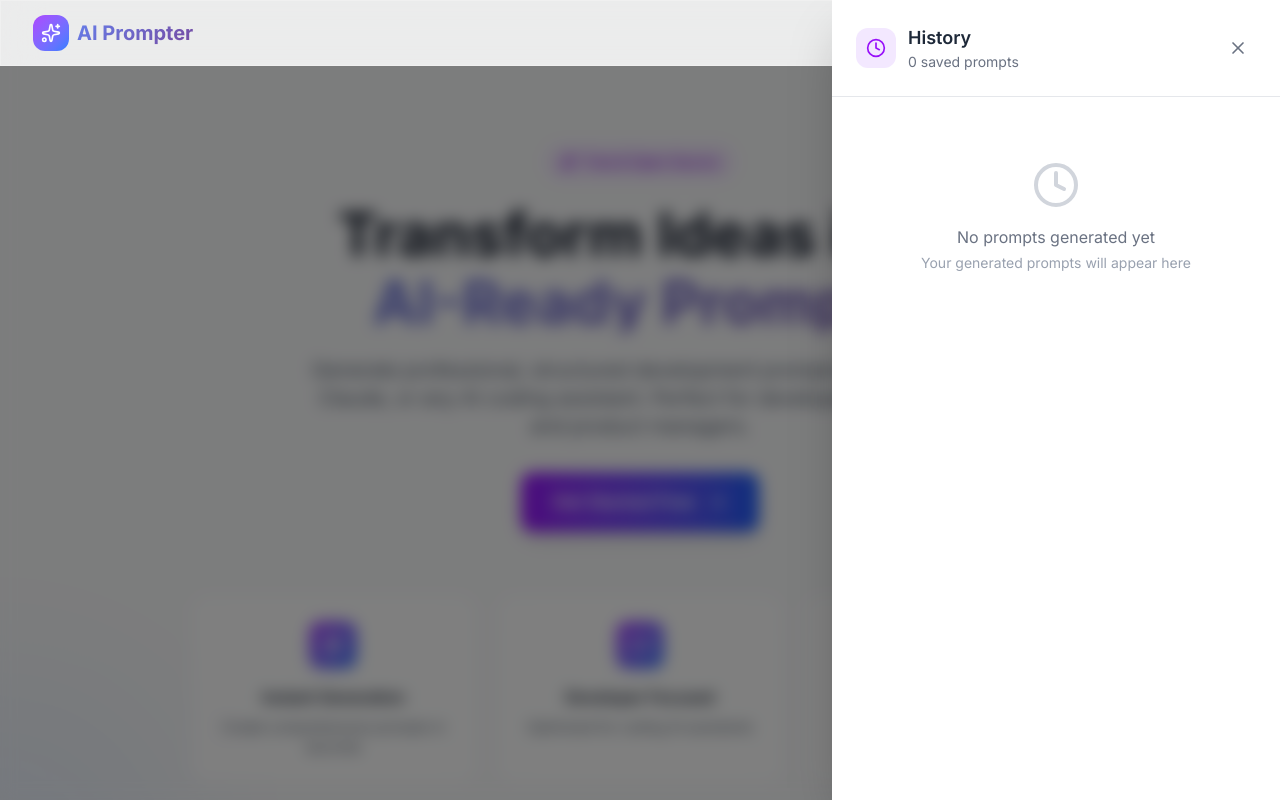
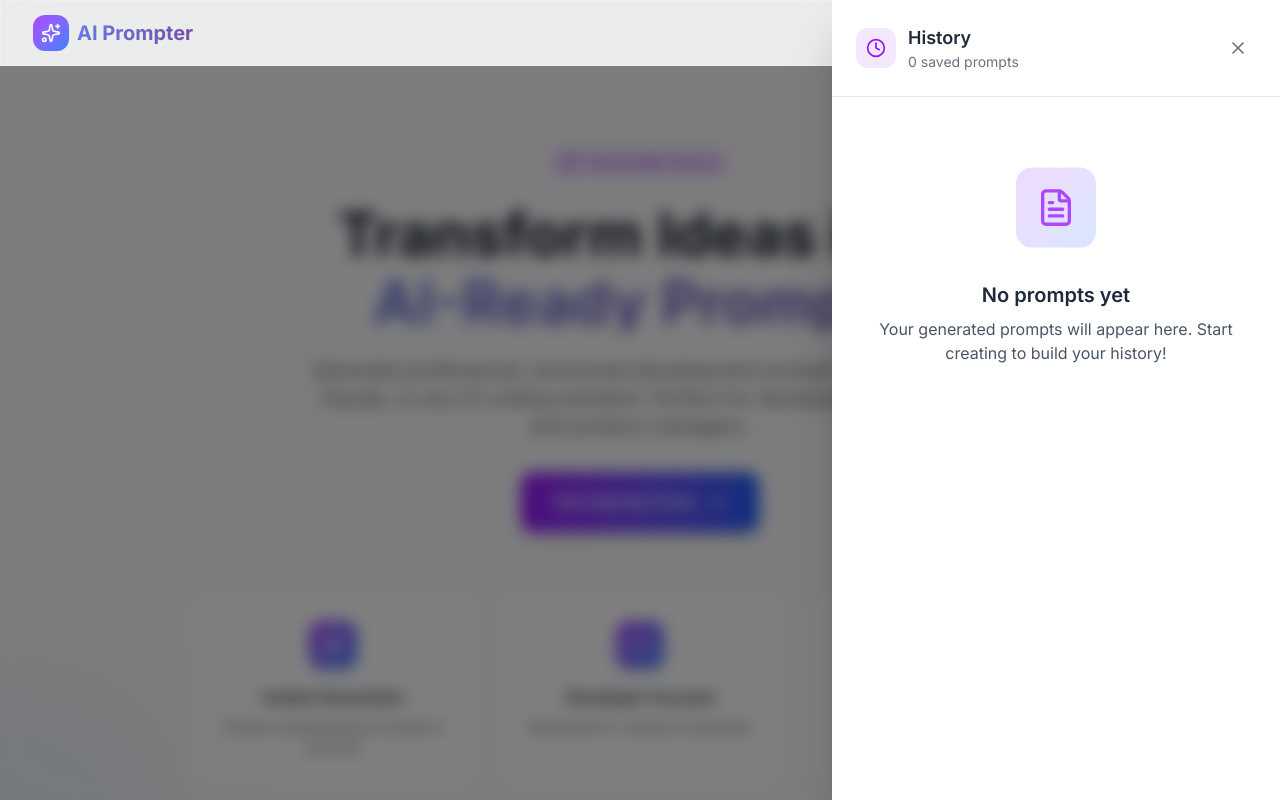
Before and after one commit to Saqibnawazkhan/AI-Prompter, a Next.js app: page / in a window 1280 px wide. Both pictures are taken after a click on the button 1133 px from the left and 33 px from the top of the page. Shown: the top 800 px of the page. Built offline with nearby package versions, Linux system fonts and the light colour scheme.

Commit message:
Change 41: Add EmptyState component - Created reusable empty state with animation - Updated HistoryPanel to use EmptyState - Floating icon animation effect

```diff
--- /dev/null
+++ b/components/EmptyState.tsx
@@ -0,0 +1,51 @@
+'use client';
+
+import { motion } from 'framer-motion';
+import { LucideIcon } from 'lucide-react';
+
+interface EmptyStateProps {
+  icon: LucideIcon;
+  title: string;
+  description: string;
+  action?: {
+    label: string;
+    onClick: () => void;
+  };
+}
+
+export default function EmptyState({ icon: Icon, title, description, action }: EmptyStateProps) {
+  return (
+    <motion.div
+      initial={{ opacity: 0, y: 20 }}
+      animate={{ opacity: 1, y: 0 }}
+      className="flex flex-col items-center justify-center py-16 px-4 text-center"
+    >
+      <motion.div
+        animate={{ y: [0, -10, 0] }}
+        transition={{ duration: 2, repeat: Infinity }}
+        className="w-20 h-20 rounded-2xl bg-gradient-to-br from-purple-500/20 to-blue-500/20 flex items-center justify-center mb-6"
+      >
+        <Icon className="w-10 h-10 text-purple-500" />
+      </motion.div>
+
+      <h3 className="text-xl font-semibold text-gray-800 dark:text-white mb-2">
+        {title}
+      </h3>
+
+      <p className="text-gray-600 dark:text-gray-400 max-w-sm mb-6">
+        {description}
+      </p>
+
+      {action && (
+        <motion.button
+          whileHover={{ scale: 1.05 }}
+          whileTap={{ scale: 0.95 }}
+          onClick={action.onClick}
+          className="px-6 py-3 bg-gradient-to-r from-purple-600 to-blue-600 text-white rounded-xl font-medium shadow-lg hover:shadow-xl transition-shadow"
+        >
+          {action.label}
+        </motion.button>
+      )}
+    </motion.div>
+  );
+}
--- a/components/HistoryPanel.tsx
+++ b/components/HistoryPanel.tsx
@@ -1,8 +1,9 @@
 'use client';
 
 import { motion, AnimatePresence } from 'framer-motion';
-import { X, Clock, Trash2, Copy, ChevronRight } from 'lucide-react';
+import { X, Clock, Trash2, Copy, ChevronRight, FileText } from 'lucide-react';
 import { HistoryItem } from '@/hooks/useHistory';
+import EmptyState from '@/components/EmptyState';
 import toast from 'react-hot-toast';
 
 interface HistoryPanelProps {
@@ -93,15 +94,11 @@ export default function HistoryPanel({
             {/* Content */}
             <div className="flex-1 overflow-y-auto p-4" style={{ maxHeight: 'calc(100vh - 160px)' }}>
               {history.length === 0 ? (
-                <div className="text-center py-12">
-                  <Clock className="w-12 h-12 text-gray-300 dark:text-gray-600 mx-auto mb-4" />
-                  <p className="text-gray-500 dark:text-gray-400">
-                    No prompts generated yet
-                  </p>
-                  <p className="text-sm text-gray-400 dark:text-gray-500 mt-1">
-                    Your generated prompts will appear here
-                  </p>
-                </div>
+                <EmptyState
+                  icon={FileText}
+                  title="No prompts yet"
+                  description="Your generated prompts will appear here. Start creating to build your history!"
+                />
               ) : (
                 <div className="space-y-3">
                   {history.map((item) => (
```
